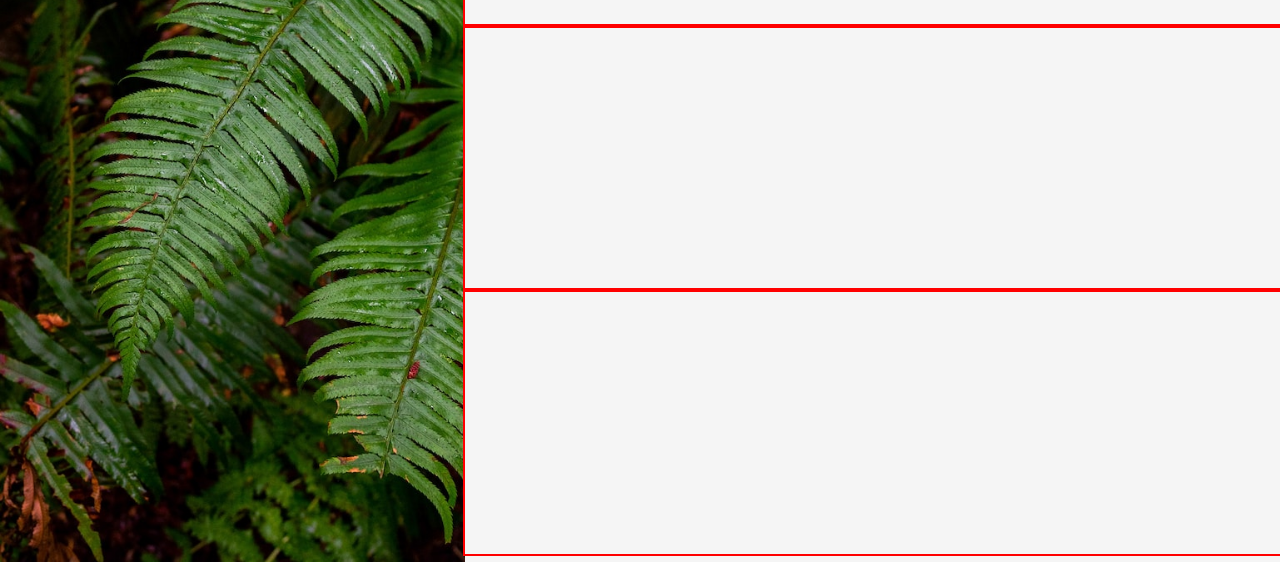
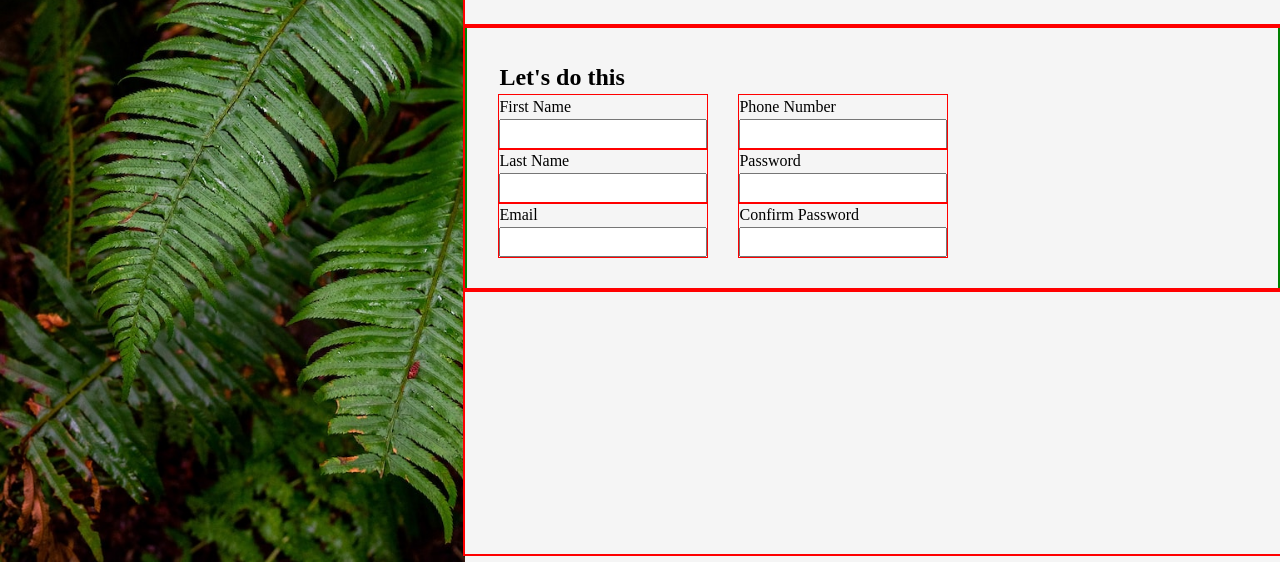
Before and after one commit to brianbud/sign-up-form, a plain HTML site: page index.html in a window 1280 px wide. Shown: the part 238-800 px from the top of the page. Drawn offline with Linux system fonts and the light colour scheme.

Commit message:
change form layout

```diff
--- a/index.html
+++ b/index.html
@@ -20,7 +20,39 @@
           <p>You know you want to</p>
         </div>
       </section>
-      <section></section>
+      <section class="form-section">
+        <h2>Let's do this</h2>
+        <form action="" method="">
+          <div>
+            <div>
+              <label for="firstName">First Name</label>
+              <input type="text" name="user_firstName" id="firstName" />
+            </div>
+            <div>
+              <label for="lastName">Last Name</label>
+              <input type="text" name="user_LastName" id="lastName" />
+            </div>
+            <div>
+              <label for="email">Email</label>
+              <input type="email" name="user_email" id="email" />
+            </div>
+          </div>
+          <div>
+            <div>
+              <label for="phone">Phone Number</label>
+              <input type="tel" name="user_phone" id="phone" />
+            </div>
+            <div>
+              <label for="pw">Password</label>
+              <input type="password" name="user_pw" id="pw" />
+            </div>
+            <div>
+              <label for="pw-confirm">Confirm Password</label>
+              <input type="password" name="user_confirmPw" id="pw-confirm" />
+            </div>
+          </div>
+        </form>
+      </section>
       <section></section>
     </div>
   </body>
--- a/style.css
+++ b/style.css
@@ -23,12 +23,37 @@ section {
 
 .hero {
   display: flex;
-  justify-content: center;
   align-items: center;
 }
 
 .hero-text {
+  margin-left: 2rem;
   width: 80%;
   outline: 2px solid red;
   font-size: 2rem;
 }
+
+.form-section {
+  display: flex;
+  flex-direction: column;
+  justify-content: center;
+  border: 2px solid green;
+}
+
+h2 {
+  margin-left: 2rem;
+}
+
+form {
+  margin-left: 2rem;
+  gap: 2rem;
+  display: flex;
+}
+
+form div {
+  outline: 1px solid red;
+}
+
+label {
+  display: block;
+}
```
